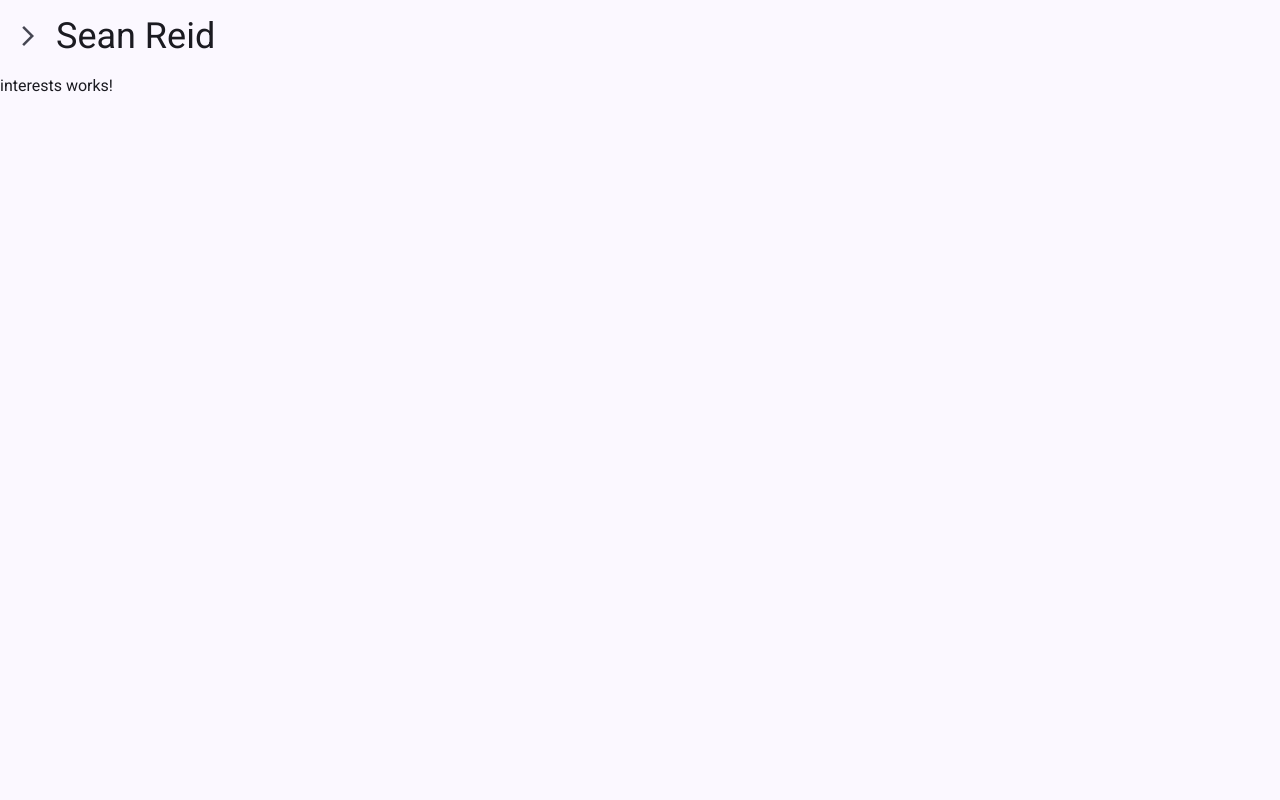
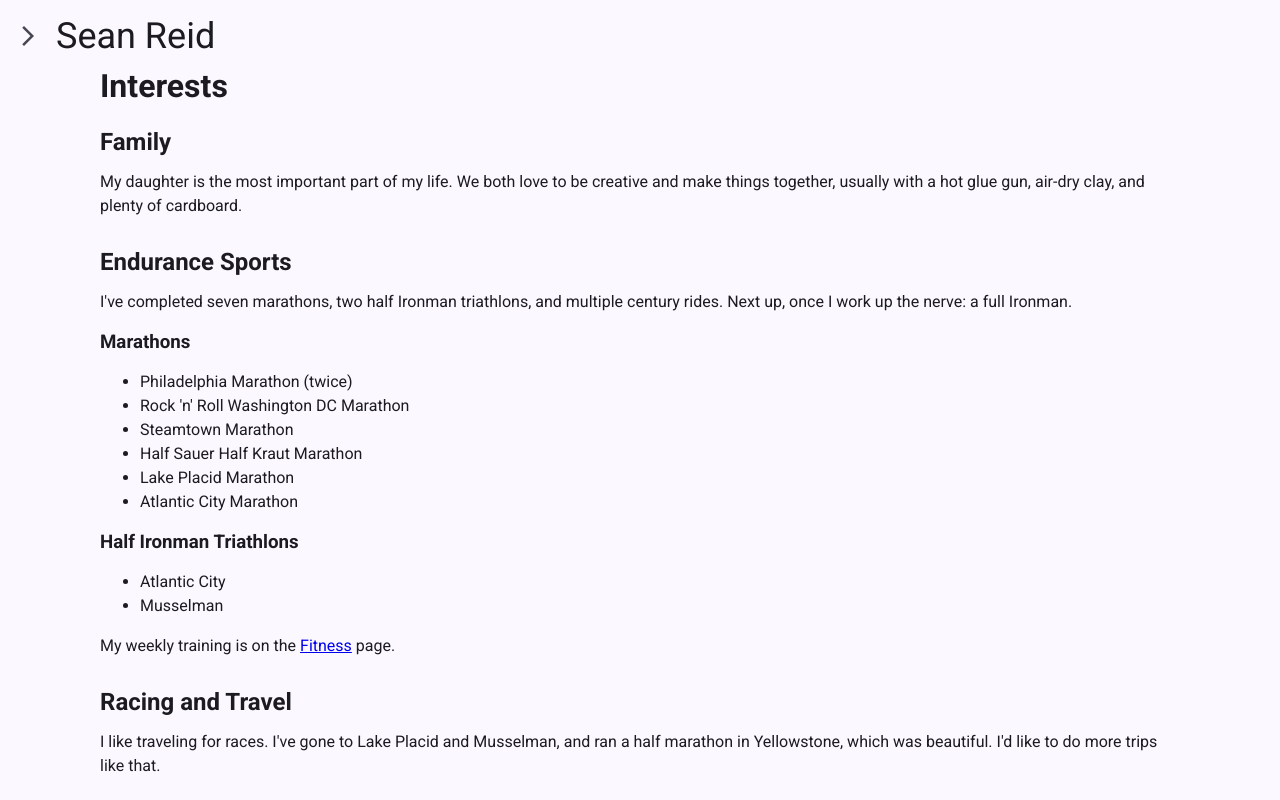
Before and after one commit to gitsean/seanreid.dev, an Angular app: page /interests in a window 1280 px wide. Built offline with nearby package versions, Linux system fonts and the light colour scheme.

Commit message:
Updated interests

```diff
--- a/src/app/pubilc/interests/interests.html
+++ b/src/app/pubilc/interests/interests.html
@@ -1,3 +1,46 @@
-<p>
-  interests works!
-</p>
+<h1>Interests</h1>
+
+<section>
+  <h2>Family</h2>
+  <p>My daughter is the most important part of my life. We both love to be creative and make things together, usually
+    with a hot glue gun, air-dry clay, and plenty of cardboard.</p>
+</section>
+
+<section>
+  <h2>Endurance Sports</h2>
+  <p>I've completed seven marathons, two half Ironman triathlons, and multiple century rides. Next up, once I work up
+    the nerve: a full Ironman.</p>
+  <h3>Marathons</h3>
+  <ul>
+    <li>Philadelphia Marathon (twice)</li>
+    <li>Rock 'n' Roll Washington DC Marathon</li>
+    <li>Steamtown Marathon</li>
+    <li>Half Sauer Half Kraut Marathon</li>
+    <li>Lake Placid Marathon</li>
+    <li>Atlantic City Marathon</li>
+  </ul>
+  <h3>Half Ironman Triathlons</h3>
+  <ul>
+    <li>Atlantic City</li>
+    <li>Musselman</li>
+  </ul>
+  <p>My weekly training is on the <a routerLink="/fitness">Fitness</a> page.</p>
+</section>
+
+<section>
+  <h2>Racing and Travel</h2>
+  <p>I like traveling for races. I've gone to Lake Placid and Musselman, and ran a half marathon in Yellowstone, which
+    was beautiful. I'd like to do more trips like that.</p>
+</section>
+
+<section>
+  <h2>Bikes</h2>
+  <p>I do my own bike repairs and have built bikes from components. Most recently I built a beach cruiser that I'm
+    quite proud of.</p>
+</section>
+
+<section>
+  <h2>Home Server</h2>
+  <p>I've just started running a home server, which now hosts this site, and I'm looking forward to doing more with
+    it.</p>
+</section>
--- a/src/app/pubilc/interests/interests.scss
+++ b/src/app/pubilc/interests/interests.scss
@@ -0,0 +1,33 @@
+h1,
+h2,
+h3,
+p,
+ul {
+  margin: 16px 100px;
+}
+
+h2 {
+  margin-top: 32px;
+}
+
+h3 {
+  margin-bottom: 4px;
+}
+
+@media (max-width: 700px) {
+  h1,
+  h2,
+  h3,
+  p,
+  ul {
+    margin: 16px;
+  }
+
+  h2 {
+    margin-top: 32px;
+  }
+
+  h3 {
+    margin-bottom: 4px;
+  }
+}
--- a/src/app/pubilc/interests/interests.ts
+++ b/src/app/pubilc/interests/interests.ts
@@ -1,7 +1,9 @@
 import { Component } from '@angular/core';
+import { RouterLink } from '@angular/router';
 
 @Component({
   selector: 'app-interests',
+  imports: [RouterLink],
   templateUrl: './interests.html',
   styleUrl: './interests.scss',
 })
```
Also changed, not shown: 1 other file (tests, documents, lock files or other folders).
